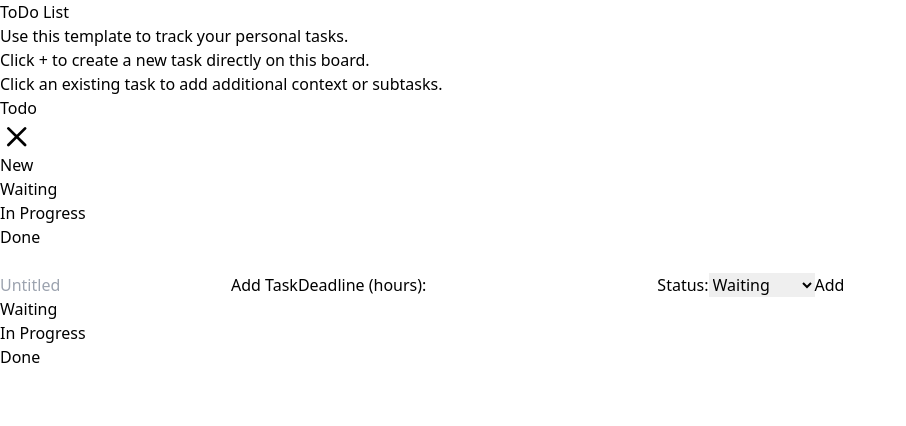
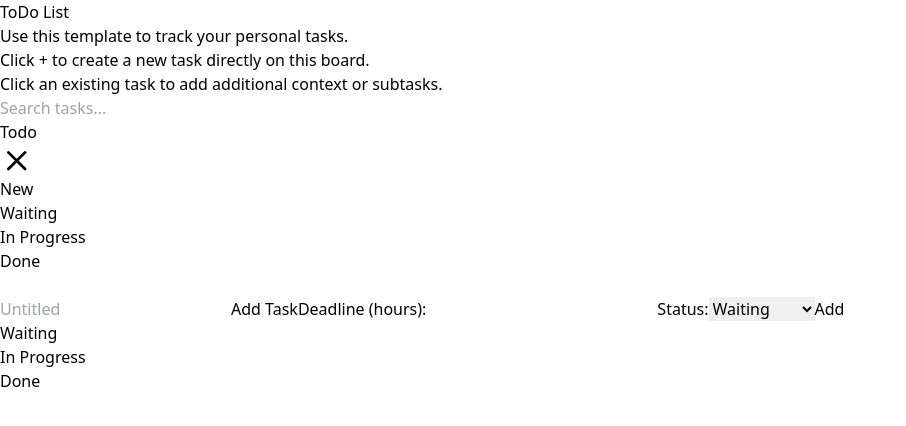
Before and after one commit to fvdime/todo, a React (Vite) app: page / in a window 1280 px wide. Shown: the top 426 px of the page, without its empty margins (0-906 px from the left). Built offline with nearby package versions, Linux system fonts and the light colour scheme.

Commit message:
add search todo

```diff
--- a/src/App.jsx
+++ b/src/App.jsx
@@ -11,6 +11,7 @@ function App() {
   });
 
   const [selected, setSelected] = useState(null);
+  const [searchTerm, setSearchTerm] = useState("");
 
   useEffect(() => {
     localStorage.setItem(LOCAL_STORAGE_KEY, JSON.stringify(todos));
@@ -27,10 +28,6 @@ function App() {
   const updateTodo = (updatedTodo) => {
     setTodos(todos.map((todo) => (todo.id === updatedTodo.id ? updatedTodo : todo)));
     setSelected(null);
-  };
-
-  const selectTodo = (todo) => {
-    setSelected(todo);
   };
 
   const handleCheckBox = (todoId, taskIndex) => {
@@ -50,20 +47,33 @@ function App() {
     );
   };
 
-  const waitingTodos = todos.filter((todo) => todo.taskStatus === "waiting");
-  const inProgressTodos = todos.filter(
+  const searchedTodos = todos.filter((todo) => (
+    todo.title.toLowerCase().includes(searchTerm.toLowerCase())
+  ))
+
+  const waitingTodos = searchedTodos.filter((todo) => todo.taskStatus === "waiting");
+  const inProgressTodos = searchedTodos.filter(
     (todo) => todo.taskStatus === "in progress"
   );
-  const doneTodos = todos.filter((todo) => todo.taskStatus === "done");
+  const doneTodos = searchedTodos.filter((todo) => todo.taskStatus === "done");
 
   return (
     <div className="min-h-screen w-full bg-zinc-900 text-white">
       <main className="w-full h-full max-w-screen-lg mx-auto md:py-8 p-4 md:px-0">
-        <article className="flex flex-col h-fit w-fit items-start justify-center text-sm text-gray-400">
-          <h1 className="text-3xl font-bold text-zinc-200 mb-2">ToDo List</h1>
-          <p>Use this template to track your personal tasks.</p>
-          <p>Click + to create a new task directly on this board.</p>
-          <p>Click an existing task to add additional context or subtasks.</p>
+        <article className="flex flex-col md:flex-row h-full w-full items-end justify-center text-sm text-gray-400 gap-4">
+          <article className="w-full">
+            <h1 className="text-3xl font-bold text-zinc-200 mb-2">ToDo List</h1>
+            <p>Use this template to track your personal tasks.</p>
+            <p>Click + to create a new task directly on this board.</p>
+            <p>Click an existing task to add additional context or subtasks.</p>
+          </article>
+          <input
+            type="text"
+            placeholder="Search tasks..."
+            value={searchTerm}
+            onChange={(e) => setSearchTerm(e.target.value)}
+            className="p-1 px-4 rounded-3xl bg-zinc-700 text-white w-full"
+          />
         </article>
       </main>
       <TodoForm addTodo={addTodo} selected={selected} updateTodo={updateTodo} />
```
